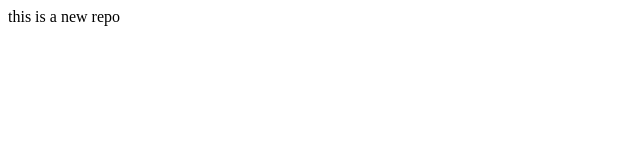
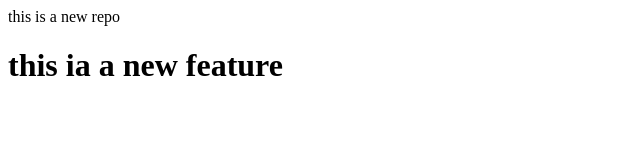
Before and after one commit to Rvc-ai/localrepo, a plain HTML site: page index.html in a window 1280 px wide. Shown: the whole page, without its empty margins (0-640 px from the left). Drawn offline with Linux system fonts and the light colour scheme.

Commit message:
added new line in feature1

```diff
--- a/index.html
+++ b/index.html
@@ -1 +1,2 @@
 <p>this is a new repo</p>
+<h1>this ia a new feature</h1>
```
